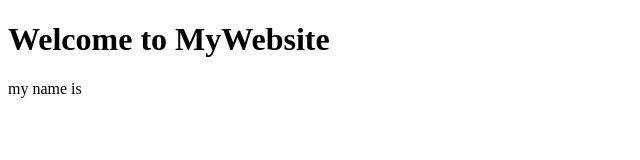
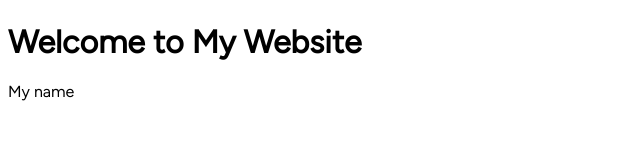
Before and after one commit to AmsyarNajwan/My-Website, a plain HTML site: page index.html in a window 1280 px wide. Shown: the whole page, without its empty margins (0-640 px from the left). Drawn offline with Linux system fonts and the light colour scheme.

Commit message:
add style and change title

```diff
--- a/index.html
+++ b/index.html
@@ -3,12 +3,12 @@
 <head>
     <meta charset="UTF-8">
     <meta name="viewport" content="width=device-width, initial-scale=1.0">
-    <title>My Website</title>
-
-    <h1>Welcome to MyWebsite</h1>
-    <p>my name is</p>
+    <title>ASNW - MyWebsite</title>
+    <link rel="stylesheet" href="style.css">
+    <link rel="shortcut icon" href="icon.png" type="image/x-icon">
 </head>
 <body>
-
+    <h1>Welcome to My Website</h1>
+    <p>My name</p>
 </body>
 </html>
--- /dev/null
+++ b/style.css
@@ -0,0 +1,11 @@
+@font-face {
+    font-family: 'Figtree';
+    src: url('font/Figtree-Regular.ttf') format('truetype');
+    font-weight: normal;
+    font-style: normal;
+}
+
+
+body {
+    font-family: 'Figtree';
+}
```
Also changed, not shown: font/Figtree-Black.ttf (added), font/Figtree-Bold.ttf (added), font/Figtree-ExtraBold.ttf (added), font/Figtree-Light.ttf (added), font/Figtree-Medium.ttf (added), font/Figtree-Regular.ttf (added), icon.png (added).
